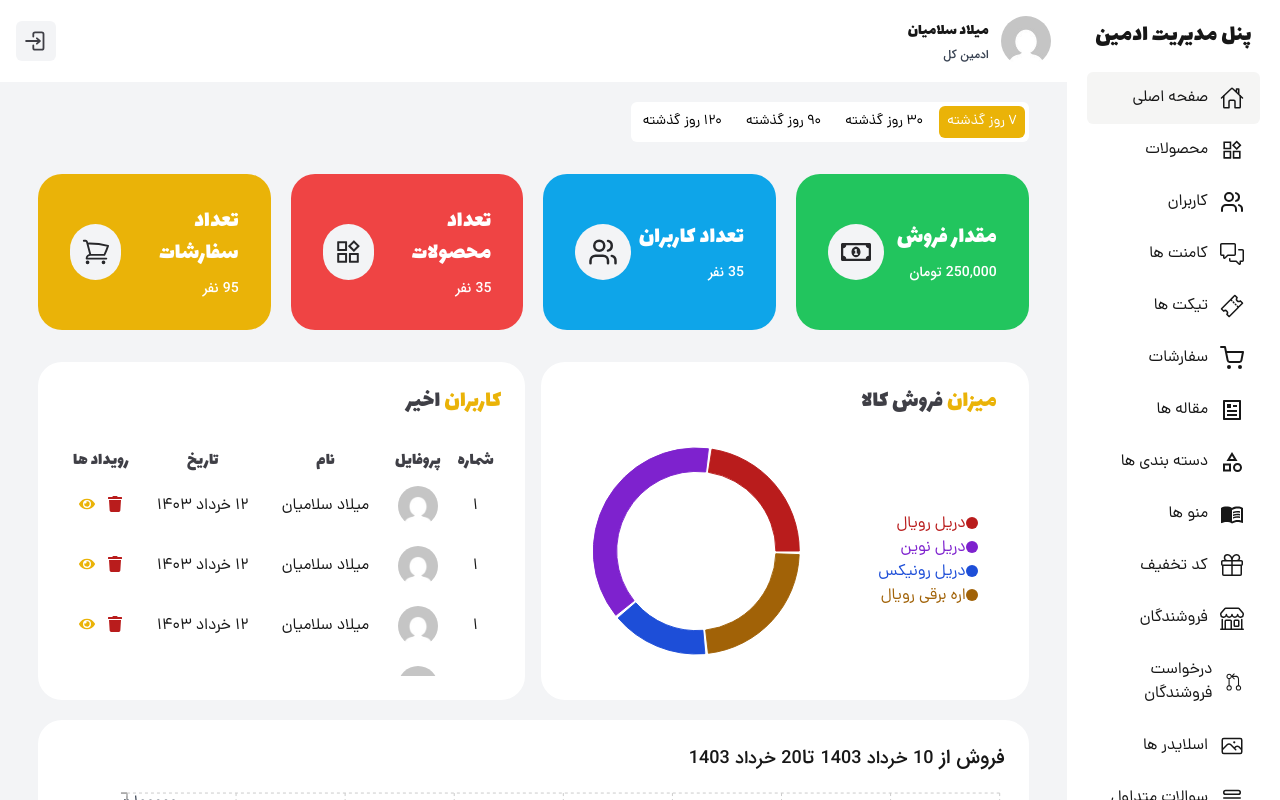
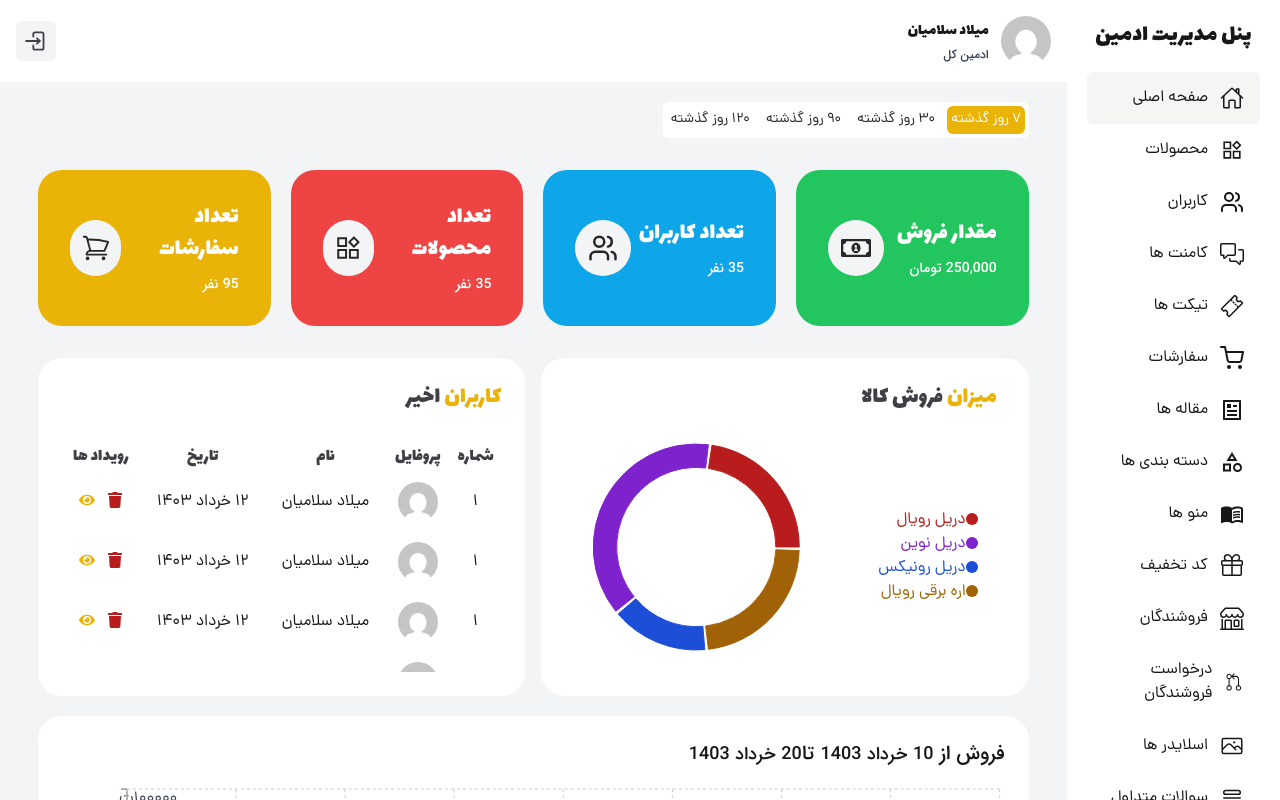
Before and after one commit to milad1385/tool-shop, a Next.js app: page /p-admin in a window 1280 px wide. Built offline with nearby package versions, Linux system fonts and the light colour scheme.

Commit message:
add resposive design in filters component

```diff
--- a/src/components/modules/p-admin/Filters.tsx
+++ b/src/components/modules/p-admin/Filters.tsx
@@ -6,7 +6,6 @@ import React from "react";
 type Option = {
   label: string;
   slug: string;
-  color?: string;
 };
 
 type TFilter = {
@@ -14,7 +13,7 @@ type TFilter = {
   options: Option[];
 };
 
-function Filters({ filterField, options }: TFilter) {
+function Filter({ filterField, options }: TFilter) {
   const router = useRouter();
   const searchParams = useSearchParams();
   const pathname = usePathname();
@@ -23,22 +22,16 @@ function Filters({ filterField, options }: TFilter) {
 
   const handleFilterParm = (slug: string) => {
     params.set(filterField, slug);
-    router.push(`${pathname}?${params}`, { scroll: false });
+    router.replace(`${pathname}?${params}`);
   };
   return (
-    <div className="bg-white inline-flex items-center gap-x-2 p-1 child:transition-all child:cursor-pointer text-xs md:text-sm rounded-md">
+    <div className="inline-flex items-center gap-x-2 font-Dana bg-white p-1 child:transition-all child:cursor-pointer text-xs md:text-sm rounded-md mt-5 lg:mt-0">
       {options.map((option, index) => (
         <div
           key={index}
-          className={`text-black !text-nowrap ${
-            option.color ? `hover:bg-${option?.color}` : "hover:bg-yellow-500"
-          } px-2 ${
-            option.slug === paramValue
-              ? `${
-                  option.color ? `bg-${option.color}` : "bg-yellow-500"
-                } text-white`
-              : ""
-          } hover:text-white py-1.5 px-2 rounded-md`}
+          className={`text-zinc-800 hover:bg-yellow-500 ${
+            option.slug === paramValue ? "bg-yellow-500 !text-white" : ""
+          } hover:text-white py-1 px-1 rounded-md`}
           onClick={() => handleFilterParm(option.slug)}
         >
           {option.label}
@@ -48,4 +41,4 @@ function Filters({ filterField, options }: TFilter) {
   );
 }
 
-export default Filters;
+export default Filter;
```
